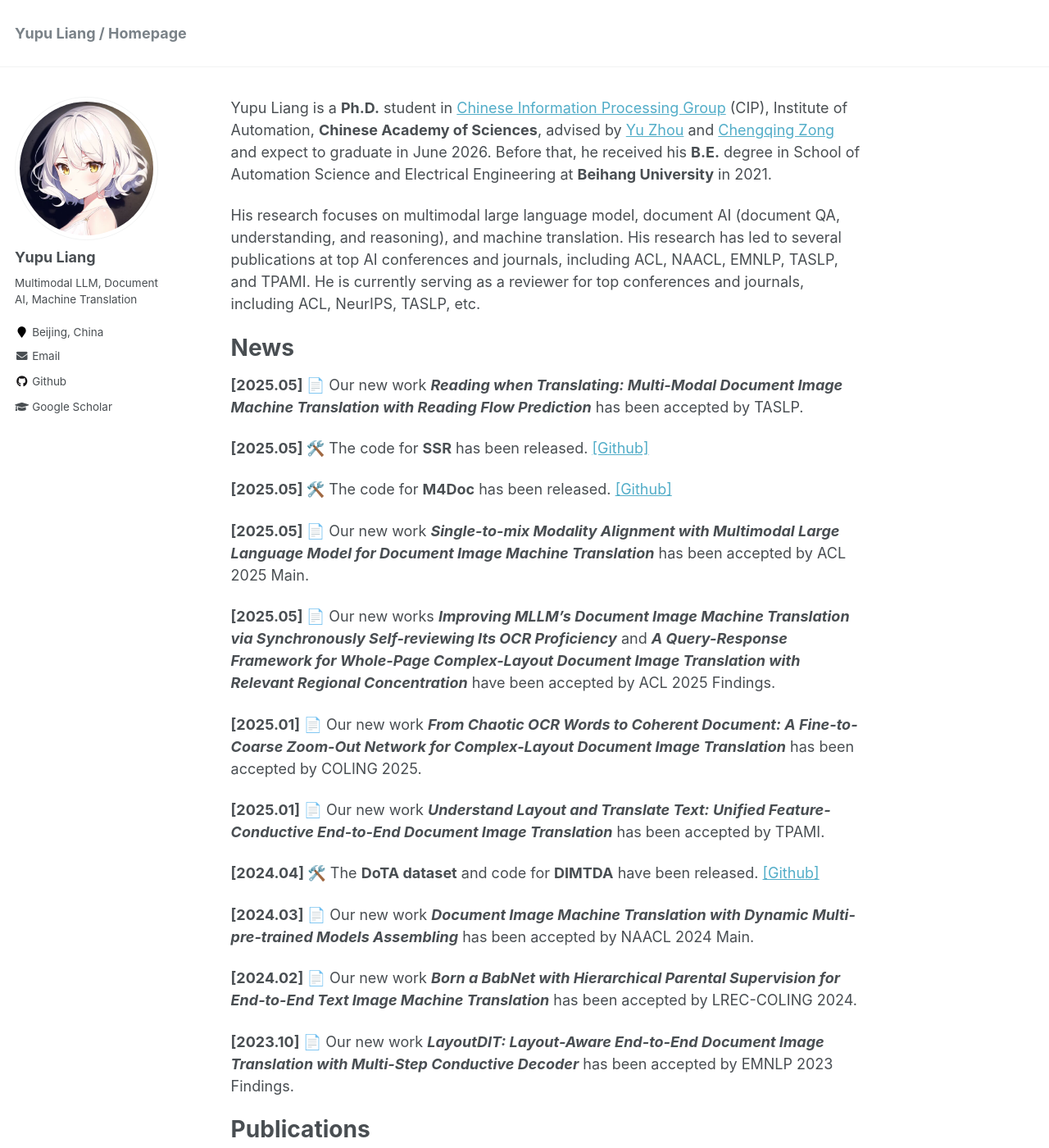
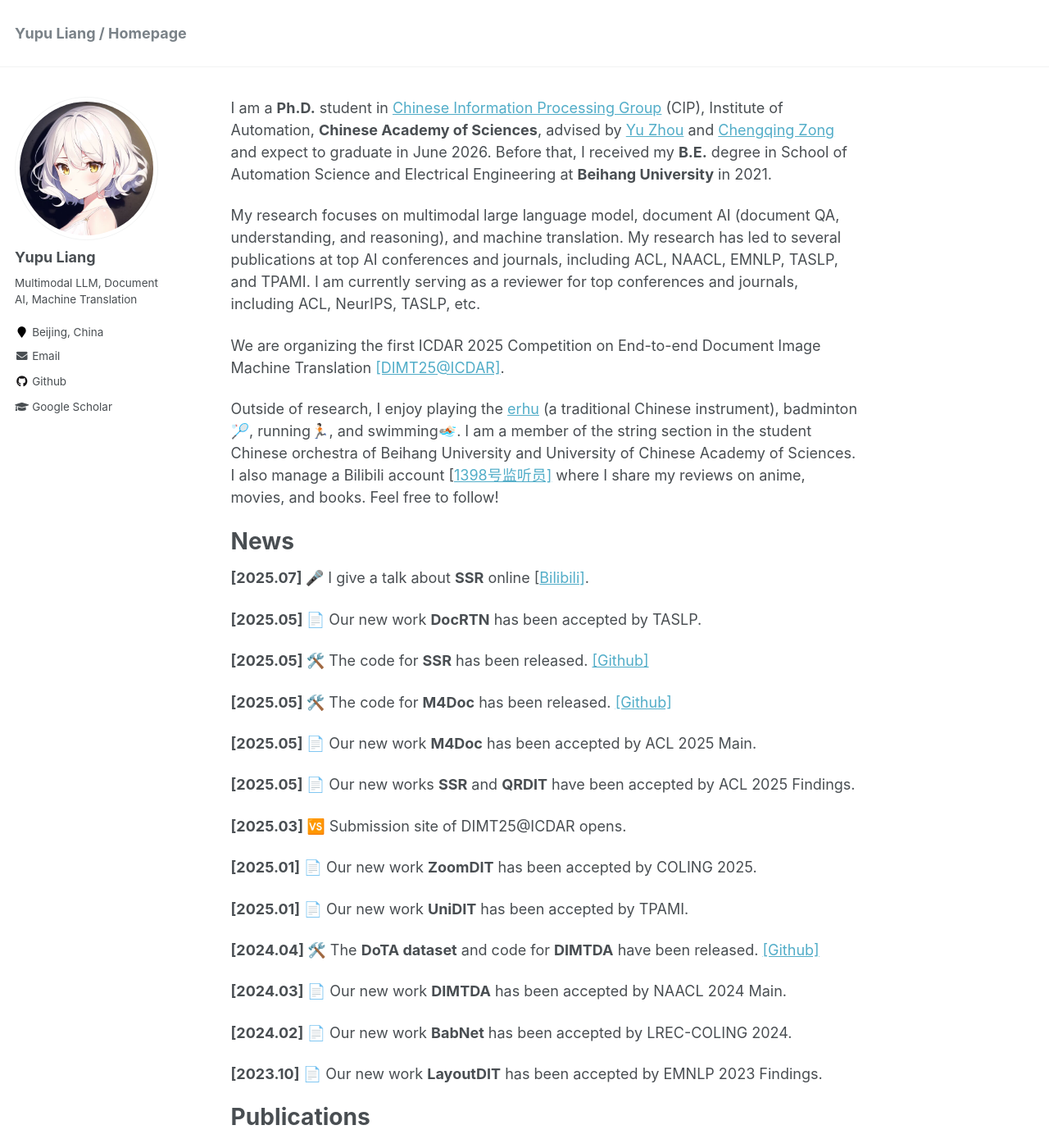
Before and after one commit to liangyupu/liangyupu.github.io, a Jekyll site: the page built from _pages/about_v1.md, in a window 1280 px wide and 1400 px high. Shown: the whole window at 82% size. Built offline with Jekyll 4.4.1, drawn with Linux system fonts in a browser that asks for light colours; our own code applies the rules of GitHub Pages for plain Markdown files; some of the changed text lies outside the part shown.

Commit message:
Update about_v1.md

```diff
--- a/_pages/about_v1.md
+++ b/_pages/about_v1.md
@@ -1,43 +1,53 @@
-Yupu Liang is a **Ph.D.** student in [Chinese Information Processing Group](http://www.nlpr.ia.ac.cn/cip/staff.htm) (CIP), Institute of Automation, **Chinese Academy of Sciences**, advised by [Yu Zhou](https://people.ucas.ac.cn/~zhouyu) and [Chengqing Zong](https://people.ucas.ac.cn/~zongchengqing) and expect to graduate in June 2026.
-Before that, he received his **B.E.** degree in School of Automation Science and Electrical Engineering at **Beihang University** in 2021.
+I am a **Ph.D.** student in [Chinese Information Processing Group](http://www.nlpr.ia.ac.cn/cip/staff.htm) (CIP), Institute of Automation, **Chinese Academy of Sciences**, advised by [Yu Zhou](https://people.ucas.ac.cn/~zhouyu) and [Chengqing Zong](https://people.ucas.ac.cn/~zongchengqing) and expect to graduate in June 2026.
+Before that, I received my **B.E.** degree in School of Automation Science and Electrical Engineering at **Beihang University** in 2021.
 
-His research focuses on multimodal large language model, document AI (document QA, understanding, and reasoning), and machine translation.
-His research has led to several publications at top AI conferences and journals, including ACL, NAACL, EMNLP, TASLP, and TPAMI.
-He is currently serving as a reviewer for top conferences and journals, including ACL, NeurIPS, TASLP, etc.
+My research focuses on multimodal large language model, document AI (document QA, understanding, and reasoning), and machine translation.
+My research has led to several publications at top AI conferences and journals, including ACL, NAACL, EMNLP, TASLP, and TPAMI.
+I am currently serving as a reviewer for top conferences and journals, including ACL, NeurIPS, TASLP, etc.
+
+We are organizing the first ICDAR 2025 Competition on End-to-end Document Image Machine Translation [\[DIMT25@ICDAR\]](https://cip-documentai.github.io/).
+
+Outside of research, I enjoy playing the [erhu](https://en.wikipedia.org/wiki/Erhu) (a traditional Chinese instrument), badminton🏸, running🏃🏻, and swimming🏊🏻.
+I am a member of the string section in the student Chinese orchestra of Beihang University and University of Chinese Academy of Sciences.
+I also manage a Bilibili account \[[1398号监听员\]](https://space.bilibili.com/161643711/upload/opus) where I share my reviews on anime, movies, and books. Feel free to follow!
 
 # News
-**[2025.05] 📄** Our new work ***Reading when Translating: Multi-Modal Document Image Machine Translation with Reading Flow Prediction*** has been accepted by TASLP.
+**[2025.07] 🎤** I give a talk about **SSR** online \[[Bilibili\]](https://www.bilibili.com/video/BV1KEbUziEhB/).
 
-**[2025.05] 🛠️** The code for **SSR**  has been released. [\[Github\]](https://github.com/liangyupu/SSR)
+**[2025.05] 📄** Our new work **DocRTN** has been accepted by TASLP.
 
-**[2025.05] 🛠️** The code for **M4Doc**  has been released. [\[Github\]](https://github.com/liangyupu/M4Doc)
+**[2025.05] 🛠️** The code for **SSR** has been released. [\[Github\]](https://github.com/liangyupu/SSR)
 
-**[2025.05] 📄** Our new work ***Single-to-mix Modality Alignment with Multimodal Large Language Model for Document Image Machine Translation*** has been accepted by ACL 2025 Main.
+**[2025.05] 🛠️** The code for **M4Doc** has been released. [\[Github\]](https://github.com/liangyupu/M4Doc)
 
-**[2025.05] 📄** Our new works ***Improving MLLM's Document Image Machine Translation via Synchronously Self-reviewing Its OCR Proficiency*** and ***A Query-Response Framework for Whole-Page Complex-Layout Document Image Translation with Relevant Regional Concentration*** have been accepted by ACL 2025 Findings.
+**[2025.05] 📄** Our new work **M4Doc** has been accepted by ACL 2025 Main.
 
-**[2025.01] 📄** Our new work ***From Chaotic OCR Words to Coherent Document: A Fine-to-Coarse Zoom-Out Network for Complex-Layout Document Image Translation*** has been accepted by COLING 2025.
+**[2025.05] 📄** Our new works **SSR** and **QRDIT** have been accepted by ACL 2025 Findings.
 
-**[2025.01] 📄** Our new work ***Understand Layout and Translate Text: Unified Feature-Conductive End-to-End Document Image Translation*** has been accepted by TPAMI.
+**[2025.03] 🆚** Submission site of DIMT25@ICDAR opens.
+
+**[2025.01] 📄** Our new work **ZoomDIT** has been accepted by COLING 2025.
+
+**[2025.01] 📄** Our new work **UniDIT** has been accepted by TPAMI.
 
 **[2024.04] 🛠️** The **DoTA dataset** and code for **DIMTDA**  have been released. [\[Github\]](https://github.com/liangyupu/DIMTDA)
 
-**[2024.03] 📄** Our new work ***Document Image Machine Translation with Dynamic Multi-pre-trained Models Assembling*** has been accepted by NAACL 2024 Main.
+**[2024.03] 📄** Our new work **DIMTDA** has been accepted by NAACL 2024 Main.
 
-**[2024.02] 📄** Our new work ***Born a BabNet with Hierarchical Parental Supervision for End-to-End Text Image Machine Translation*** has been accepted by LREC-COLING 2024.
+**[2024.02] 📄** Our new work **BabNet** has been accepted by LREC-COLING 2024.
 
-**[2023.10] 📄** Our new work ***LayoutDIT: Layout-Aware End-to-End Document Image Translation with Multi-Step Conductive Decoder*** has been accepted by EMNLP 2023 Findings.
+**[2023.10] 📄** Our new work **LayoutDIT** has been accepted by EMNLP 2023 Findings.
 
 # Publications
-1. **Yupu Liang**, Yaping Zhang, Zhiyang Zhang, Yang Zhao, Lu Xiang, Chengqing Zong, Yu Zhou. ***Single-to-mix Modality Alignment with Multimodal Large Language Model for Document Image Machine Translation***. Proceedings of the 63rd Annual Meeting of the Association for Computational Linguistics (ACL 2025). 2025. [\[ACL Anthology\]](https://aclanthology.org/2025.acl-long.606/)
-2. **Yupu Liang**, Yaping Zhang, Zhiyang Zhang, Zhiyuan Chen, Yang Zhao, Lu Xiang, Chengqing Zong, Yu Zhou. ***Improving MLLM's Document Image Machine Translation via Synchronously Self-reviewing Its OCR Proficiency***. In Findings of the 63rd Annual Meeting of the Association for Computational Linguistics (ACL 2025). 2025. [\[ACL Anthology\]](https://aclanthology.org/2025.findings-acl.1213/)
-3. **Yupu Liang**, Yaping Zhang, Cong Ma, Zhiyang Zhang, Yang Zhao, Lu Xiang, Chengqing Zong, Yu Zhou. ***Document Image Machine Translation with Dynamic Multi-pre-trained Models Assembling***. In Proceedings of the 2024 Conference of the North American Chapter of the Association for Computational Linguistics: Human Language Technologies (NAACL 2024). 2024. [\[ACL Anthology\]](https://aclanthology.org/2024.naacl-long.392)
-4. Zhiyang Zhang, Yaping Zhang, **Yupu Liang**, Cong Ma, Lu Xiang, Yang Zhao, Yu Zhou, Chengqing Zong, ***Reading when Translating: Multi-Modal Document Image Machine Translation with Reading Flow Prediction***. IEEE/ACM Transactions on Audio, Speech, and Language Processing (TASLP). 2025. [\[IEEE\]](https://ieeexplore.ieee.org/abstract/document/11030326)
-5. Zhiyang Zhang, Yaping Zhang, **Yupu Liang**, Zhiyuan Chen, Lu Xiang, Yang Zhao, Yu Zhou, Chengqing Zong. ***A Query-Response Framework for Whole-Page Complex-Layout Document Image Translation with Relevant Regional Concentration***. In Findings of the 63rd Annual Meeting of the Association for Computational Linguistics (ACL 2025). 2025.
-6. Zhiyang Zhang, Yaping Zhang, **Yupu Liang**, Lu Xiang, Yang Zhao, Yu Zhou, Chengqing Zong. ***From Chaotic OCR Words to Coherent Document: A Fine-to-Coarse Zoom-Out Network for Complex-Layout Document Image Translation***. In Proceedings of the 31st International Conference on Computational Linguistics (COLING 2025). 2025. [\[ACL Anthology\]](https://aclanthology.org/2025.coling-main.723/)
-7. Zhiyang Zhang, Yaping Zhang, **Yupu Liang**, Cong Ma, Lu Xiang, Yang Zhao, Yu Zhou, Chengqing Zong. ***Understand Layout and Translate Text: Unified Feature-Conductive End-to-End Document Image Translation***. IEEE Transactions on Pattern Analysis and Machine Intelligence (TPAMI). 2025. [\[IEEE\]](https://ieeexplore.ieee.org/abstract/document/10844563)
-8. Cong Ma, Yaping Zhang, Zhiyang Zhang, **Yupu Liang**, Yang Zhao, Yu Zhou, Chengqing Zong. ***Born a BabNet with Hierarchical Parental Supervision for End-to-End Text Image Machine Translation***. In Proceedings of the 2024 Joint International Conference on Computational Linguistics, Language Resources and Evaluation (LREC-COLING 2024). 2024. [\[ACL Anthology\]](https://aclanthology.org/2024.lrec-main.222/)
-9. Zhiyang Zhang, Yaping Zhang, **Yupu Liang**, Lu Xiang, Yang Zhao, Yu Zhou, Chengqing Zong. ***LayoutDIT: Layout-Aware End-to-End Document Image Translation with Multi-Step Conductive Decoder***. In Findings of the 2023 Conference on Empirical Methods in Natural Language Processing (EMNLP 2023). 2023. [\[ACL Anthology\]](https://aclanthology.org/2023.findings-emnlp.673/)
+1. **Yupu Liang**, Yaping Zhang, Zhiyang Zhang, Yang Zhao, Lu Xiang, Chengqing Zong, Yu Zhou. ***Single-to-mix Modality Alignment with Multimodal Large Language Model for Document Image Machine Translation***. Proceedings of the 63rd Annual Meeting of the Association for Computational Linguistics (**ACL 2025**). 2025. [\[ACL Anthology\]](https://aclanthology.org/2025.acl-long.606/)
+2. **Yupu Liang**, Yaping Zhang, Zhiyang Zhang, Zhiyuan Chen, Yang Zhao, Lu Xiang, Chengqing Zong, Yu Zhou. ***Improving MLLM's Document Image Machine Translation via Synchronously Self-reviewing Its OCR Proficiency***. Findings of the 63rd Annual Meeting of the Association for Computational Linguistics (**ACL 2025**). 2025. [\[ACL Anthology\]](https://aclanthology.org/2025.findings-acl.1213/)
+3. **Yupu Liang**, Yaping Zhang, Cong Ma, Zhiyang Zhang, Yang Zhao, Lu Xiang, Chengqing Zong, Yu Zhou. ***Document Image Machine Translation with Dynamic Multi-pre-trained Models Assembling***. Proceedings of the 2024 Conference of the North American Chapter of the Association for Computational Linguistics: Human Language Technologies (**NAACL 2024**). 2024. [\[ACL Anthology\]](https://aclanthology.org/2024.naacl-long.392)
+4. Zhiyang Zhang, Yaping Zhang, **Yupu Liang**, Cong Ma, Lu Xiang, Yang Zhao, Yu Zhou, Chengqing Zong, ***Reading when Translating: Multi-Modal Document Image Machine Translation with Reading Flow Prediction***. IEEE/ACM Transactions on Audio, Speech, and Language Processing (**TASLP**). 2025. [\[IEEE\]](https://ieeexplore.ieee.org/abstract/document/11030326)
+5. Zhiyang Zhang, Yaping Zhang, **Yupu Liang**, Zhiyuan Chen, Lu Xiang, Yang Zhao, Yu Zhou, Chengqing Zong. ***A Query-Response Framework for Whole-Page Complex-Layout Document Image Translation with Relevant Regional Concentration***. Findings of the 63rd Annual Meeting of the Association for Computational Linguistics (**ACL 2025**). 2025. [\[ACL Anthology\]](https://aclanthology.org/2025.findings-acl.1213/)
+6. Zhiyang Zhang, Yaping Zhang, **Yupu Liang**, Lu Xiang, Yang Zhao, Yu Zhou, Chengqing Zong. ***From Chaotic OCR Words to Coherent Document: A Fine-to-Coarse Zoom-Out Network for Complex-Layout Document Image Translation***. Proceedings of the 31st International Conference on Computational Linguistics (**COLING 2025**). 2025. [\[ACL Anthology\]](https://aclanthology.org/2025.coling-main.723/)
+7. Zhiyang Zhang, Yaping Zhang, **Yupu Liang**, Cong Ma, Lu Xiang, Yang Zhao, Yu Zhou, Chengqing Zong. ***Understand Layout and Translate Text: Unified Feature-Conductive End-to-End Document Image Translation***. IEEE Transactions on Pattern Analysis and Machine Intelligence (**TPAMI**). 2025. [\[IEEE\]](https://ieeexplore.ieee.org/abstract/document/10844563)
+8. Cong Ma, Yaping Zhang, Zhiyang Zhang, **Yupu Liang**, Yang Zhao, Yu Zhou, Chengqing Zong. ***Born a BabNet with Hierarchical Parental Supervision for End-to-End Text Image Machine Translation***. Proceedings of the 2024 Joint International Conference on Computational Linguistics, Language Resources and Evaluation (**LREC-COLING 2024**). 2024. [\[ACL Anthology\]](https://aclanthology.org/2024.lrec-main.222/)
+9. Zhiyang Zhang, Yaping Zhang, **Yupu Liang**, Lu Xiang, Yang Zhao, Yu Zhou, Chengqing Zong. ***LayoutDIT: Layout-Aware End-to-End Document Image Translation with Multi-Step Conductive Decoder***. Findings of the 2023 Conference on Empirical Methods in Natural Language Processing (**EMNLP 2023**). 2023. [\[ACL Anthology\]](https://aclanthology.org/2023.findings-emnlp.673/)
 10. Bing Sun, Yi Xu, Shuhang Xie, Dong Xu, **Yupu Liang**. ***Data Processing Methods of Flow Field Based on Artificial Lateral Line Pressure Sensors***. Journal of Bionic Engineering (JBE). 2022. [\[Springer\]](https://link.springer.com/article/10.1007/s42235-022-00232-x)
 
 # Educations
```
